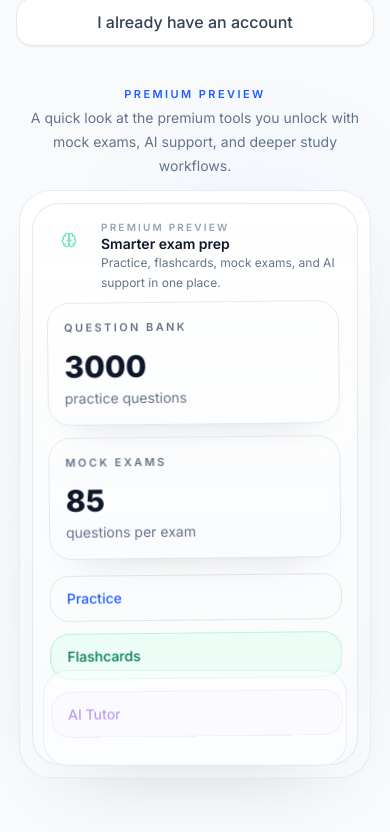
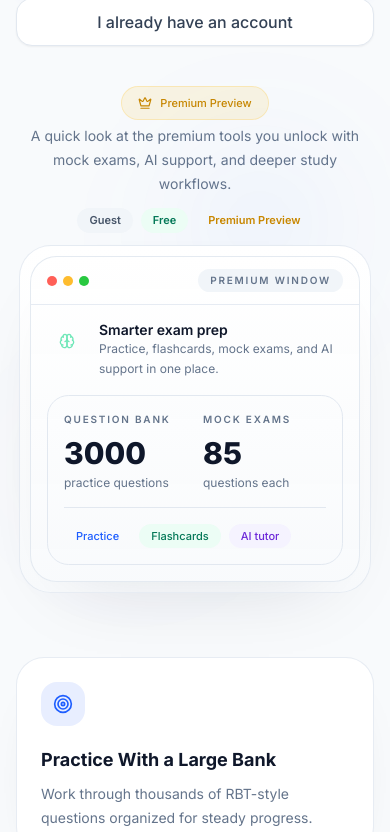
Before and after one commit to MystoganzTv/RBTGenius, a React (Vite) app: page / in a window 390 px wide. Shown: the part 498-1330 px from the top of the page. Built offline with nearby package versions, Linux system fonts and the light colour scheme; no server answers; the HTML template or start-up script is replaced by a standard one.

Commit message:
Refine mobile premium preview window

```diff
--- a/src/pages/Landing.jsx
+++ b/src/pages/Landing.jsx
@@ -46,6 +46,36 @@ const premiumPreviewPanels = [
     accentClassName:
       "bg-emerald-500/14 text-emerald-300",
     Icon: Brain,
+    renderMobileContent: (isDark) => (
+      <div
+        className={`rounded-[1.35rem] border p-4 ${
+          isDark ? "border-white/10 bg-white/5" : "border-slate-200 bg-white/92"
+        }`}
+      >
+        <div className="grid grid-cols-2 gap-4">
+          <div>
+            <p className={`text-[10px] font-semibold uppercase tracking-[0.18em] ${isDark ? "text-slate-400" : "text-slate-500"}`}>
+              Question bank
+            </p>
+            <p className={`mt-2 text-3xl font-black ${isDark ? "text-white" : "text-slate-900"}`}>3000</p>
+            <p className={`mt-1 text-xs ${isDark ? "text-slate-400" : "text-slate-500"}`}>practice questions</p>
+          </div>
+          <div>
+            <p className={`text-[10px] font-semibold uppercase tracking-[0.18em] ${isDark ? "text-slate-400" : "text-slate-500"}`}>
+              Mock exams
+            </p>
+            <p className={`mt-2 text-3xl font-black ${isDark ? "text-white" : "text-slate-900"}`}>85</p>
+            <p className={`mt-1 text-xs ${isDark ? "text-slate-400" : "text-slate-500"}`}>questions each</p>
+          </div>
+        </div>
+        <div className={`mt-4 h-px ${isDark ? "bg-white/10" : "bg-slate-200"}`} />
+        <div className="mt-4 flex flex-wrap gap-2">
+          <span className={`rounded-full px-3 py-1 text-[11px] font-medium ${isDark ? "bg-[#2D6BFF]/14 text-[#8EB0FF]" : "bg-[#2D6BFF]/8 text-[#1E5EFF]"}`}>Practice</span>
+          <span className={`rounded-full px-3 py-1 text-[11px] font-medium ${isDark ? "bg-emerald-500/10 text-emerald-300" : "bg-emerald-50 text-emerald-700"}`}>Flashcards</span>
+          <span className={`rounded-full px-3 py-1 text-[11px] font-medium ${isDark ? "bg-violet-500/10 text-violet-300" : "bg-violet-50 text-violet-700"}`}>AI tutor</span>
+        </div>
+      </div>
+    ),
     renderContent: (isDark) => (
       <div className="space-y-4">
         <div className="grid gap-3 sm:grid-cols-2">
@@ -97,6 +127,43 @@ const premiumPreviewPanels = [
     accentClassName:
       "bg-[#2D6BFF]/14 text-[#8EB0FF]",
     Icon: ClipboardCheck,
+    renderMobileContent: (isDark) => (
+      <div
+        className={`rounded-[1.35rem] border p-4 ${
+          isDark ? "border-white/10 bg-white/5" : "border-slate-200 bg-white/92"
+        }`}
+      >
+        <div className="flex items-center justify-between gap-3">
+          <div>
+            <p className={`text-[10px] font-semibold uppercase tracking-[0.18em] ${isDark ? "text-slate-400" : "text-slate-500"}`}>
+              Mock readiness
+            </p>
+            <p className={`mt-2 text-3xl font-black ${isDark ? "text-white" : "text-slate-900"}`}>212</p>
+            <p className={`mt-1 text-xs ${isDark ? "text-slate-400" : "text-slate-500"}`}>average scaled score</p>
+          </div>
+          <span className={`rounded-full px-3 py-1 text-[10px] font-semibold ${isDark ? "bg-amber-500/16 text-amber-300" : "bg-amber-100 text-amber-700"}`}>
+            Keep practicing
+          </span>
+        </div>
+        <div className={`mt-4 h-3 rounded-full p-0.5 ${isDark ? "bg-white/8" : "bg-slate-100"}`}>
+          <div className="h-full w-[72%] rounded-full bg-gradient-to-r from-[#FF8A3D] via-[#FFB800] to-emerald-400" />
+        </div>
+        <div className="mt-4 grid grid-cols-3 gap-3">
+          <div>
+            <p className="text-2xl font-black text-emerald-300">2</p>
+            <p className={`text-[11px] ${isDark ? "text-slate-400" : "text-slate-500"}`}>passed</p>
+          </div>
+          <div>
+            <p className={`text-2xl font-black ${isDark ? "text-white" : "text-slate-900"}`}>6</p>
+            <p className={`text-[11px] ${isDark ? "text-slate-400" : "text-slate-500"}`}>taken</p>
+          </div>
+          <div>
+            <p className="text-2xl font-black text-amber-300">4</p>
+            <p className={`text-[11px] ${isDark ? "text-slate-400" : "text-slate-500"}`}>review</p>
+          </div>
+        </div>
+      </div>
+    ),
     renderContent: (isDark) => (
       <div className="space-y-4">
         <div
@@ -152,6 +219,25 @@ const premiumPreviewPanels = [
     accentClassName:
       "bg-violet-500/14 text-violet-300",
     Icon: MessageSquareMore,
+    renderMobileContent: (isDark) => (
+      <div
+        className={`rounded-[1.35rem] border p-4 ${
+          isDark ? "border-white/10 bg-white/5" : "border-slate-200 bg-white/92"
+        }`}
+      >
+        <div className={`max-w-[85%] rounded-2xl rounded-bl-md px-3 py-2 text-xs ${isDark ? "bg-white/8 text-slate-300" : "bg-slate-100 text-slate-600"}`}>
+          Why is differential reinforcement better than just saying “no”?
+        </div>
+        <div className="mt-3 ml-auto max-w-[82%] rounded-2xl rounded-br-md bg-[#2D6BFF] px-3 py-2 text-xs text-white">
+          It teaches what to do instead, so the learner has a replacement behavior to reinforce.
+        </div>
+        <div className="mt-4 flex flex-wrap gap-2">
+          <span className={`rounded-full px-3 py-1 text-[11px] font-medium ${isDark ? "bg-violet-500/10 text-violet-300" : "bg-violet-50 text-violet-700"}`}>Concepts</span>
+          <span className={`rounded-full px-3 py-1 text-[11px] font-medium ${isDark ? "bg-white/6 text-slate-300" : "bg-slate-100 text-slate-600"}`}>Explain</span>
+          <span className={`rounded-full px-3 py-1 text-[11px] font-medium ${isDark ? "bg-white/6 text-slate-300" : "bg-slate-100 text-slate-600"}`}>Prompts</span>
+        </div>
+      </div>
+    ),
     renderContent: (isDark) => (
       <div className="space-y-4">
         <div
@@ -319,9 +405,10 @@ export default function Landing() {
           <div className="relative min-h-[380px] px-0 py-2 sm:min-h-[520px] sm:px-2 sm:py-6 lg:px-4">
             <div className="pointer-events-none absolute inset-0 bg-[radial-gradient(circle_at_68%_28%,rgba(45,107,255,0.10),transparent_23%),radial-gradient(circle_at_34%_74%,rgba(139,92,246,0.08),transparent_22%)] blur-3xl" />
             <div className="mx-auto mb-3 max-w-[22rem] text-center sm:mb-4 sm:max-w-[34rem] sm:text-left">
-              <p className="text-[11px] font-semibold uppercase tracking-[0.22em] text-[#1E5EFF] dark:text-[#8EB0FF] sm:text-xs">
+              <div className="inline-flex items-center gap-2 rounded-full border border-[#FFB800]/20 bg-[#FFB800]/10 px-4 py-2 text-[11px] font-medium text-[#C88700] dark:border-[#FFB800]/25 dark:bg-[#FFB800]/12 dark:text-[#FFD36B] sm:text-sm">
+                <Crown className="h-3.5 w-3.5" />
                 Premium Preview
-              </p>
+              </div>
               <p className="mt-1 text-sm leading-6 text-slate-500 dark:text-slate-400 sm:max-w-md">
                 A quick look at the premium tools you unlock with mock exams, AI support, and deeper study workflows.
               </p>
@@ -331,26 +418,70 @@ export default function Landing() {
                 const activePanel = premiumPreviewPanels[activePreviewIndex];
 
                 return (
+                  <div className="space-y-3">
+                    <div className="flex items-center justify-center gap-2">
+                      <span
+                        className={`rounded-full px-3 py-1 text-[11px] font-semibold ${
+                          isDark
+                            ? "bg-white/6 text-slate-300"
+                            : "bg-slate-100 text-slate-600"
+                        }`}
+                      >
+                        Guest
+                      </span>
+                      <span
+                        className={`rounded-full px-3 py-1 text-[11px] font-semibold ${
+                          isDark
+                            ? "bg-emerald-500/10 text-emerald-300"
+                            : "bg-emerald-50 text-emerald-700"
+                        }`}
+                      >
+                        Free
+                      </span>
+                      <span className="rounded-full bg-[#FFB800]/14 px-3 py-1 text-[11px] font-semibold text-[#C88700] dark:text-[#FFD36B]">
+                        Premium Preview
+                      </span>
+                    </div>
+
                     <div
-                    className={`overflow-hidden rounded-[2rem] border p-3 ${
+                      className={`overflow-hidden rounded-[2rem] border p-2.5 ${
                         isDark
                           ? "border-slate-800 bg-[linear-gradient(180deg,#0b1224,#0a1020)] shadow-[0_30px_80px_-50px_rgba(15,23,42,0.9)]"
-                        : "border-slate-200/80 bg-[linear-gradient(180deg,#ffffff,#f8fafc)] shadow-[0_30px_80px_-50px_rgba(15,23,42,0.22)]"
+                          : "border-slate-200/80 bg-[linear-gradient(180deg,#ffffff,#f8fafc)] shadow-[0_30px_80px_-50px_rgba(15,23,42,0.18)]"
                       }`}
                     >
                       <div
-                      key={activePanel.title}
-                      className={`rounded-[1.7rem] border ${
+                        className={`rounded-[1.65rem] border ${
                           isDark
                             ? "border-slate-300/12 bg-[linear-gradient(180deg,rgba(18,31,58,0.88),rgba(10,18,35,0.84))] text-white backdrop-blur-xl"
-                          : "border-slate-200/90 bg-[linear-gradient(180deg,rgba(255,255,255,0.94),rgba(248,250,252,0.92))] text-slate-900 shadow-[0_28px_80px_-48px_rgba(15,23,42,0.20)] backdrop-blur-xl"
+                            : "border-slate-200/90 bg-[linear-gradient(180deg,rgba(255,255,255,0.96),rgba(248,250,252,0.94))] text-slate-900 shadow-[0_24px_60px_-42px_rgba(15,23,42,0.16)] backdrop-blur-xl"
                         }`}
                         style={{
                           animation:
                             "landing-preview-mobile-enter 560ms cubic-bezier(0.19, 1, 0.22, 1) both",
                         }}
                       >
-                      <div className="flex min-h-[290px] flex-col p-4 pb-5">
+                        <div
+                          className={`flex items-center justify-between border-b px-4 py-3 ${
+                            isDark ? "border-white/8" : "border-slate-200/80"
+                          }`}
+                        >
+                          <div className="flex items-center gap-1.5">
+                            <span className="h-2.5 w-2.5 rounded-full bg-[#FF5F57]" />
+                            <span className="h-2.5 w-2.5 rounded-full bg-[#FEBC2E]" />
+                            <span className="h-2.5 w-2.5 rounded-full bg-[#28C840]" />
+                          </div>
+                          <div
+                            className={`rounded-full px-3 py-1 text-[10px] font-semibold uppercase tracking-[0.18em] ${
+                              isDark
+                                ? "bg-white/6 text-slate-300"
+                                : "bg-slate-100 text-slate-500"
+                            }`}
+                          >
+                            Premium Window
+                          </div>
+                        </div>
+                        <div className="flex min-h-[254px] flex-col p-4 pb-4">
                           <div className="flex items-start gap-3">
                             <div
                               className={`flex h-10 w-10 flex-shrink-0 items-center justify-center rounded-2xl ${activePanel.accentClassName}`}
@@ -358,36 +489,29 @@ export default function Landing() {
                               <activePanel.Icon className="h-4 w-4" />
                             </div>
                             <div className="min-w-0">
-                            <p className={`text-[10px] font-semibold uppercase tracking-[0.22em] ${isDark ? "text-slate-500/90" : "text-slate-400"}`}>
-                              {activePanel.label}
-                            </p>
-                            <p className={`text-sm font-semibold leading-tight ${isDark ? "text-white" : "text-slate-900"}`}>
+                              <p
+                                className={`text-sm font-semibold leading-tight ${
+                                  isDark ? "text-white" : "text-slate-900"
+                                }`}
+                              >
                                 {activePanel.title}
                               </p>
-                            <p className={`text-xs leading-5 ${isDark ? "text-slate-300" : "text-slate-500"}`}>
+                              <p
+                                className={`text-xs leading-5 ${
+                                  isDark ? "text-slate-300" : "text-slate-500"
+                                }`}
+                              >
                                 {activePanel.subtitle}
                               </p>
                             </div>
                           </div>
 
-                        <div
-                          className="mt-4 flex-1"
-                          style={{
-                            animation: "landing-preview-drift 9s ease-in-out infinite",
-                          }}
-                        >
-                          {activePanel.renderContent(isDark)}
+                          <div className="mt-4 flex-1">
+                            {(activePanel.renderMobileContent ?? activePanel.renderContent)(isDark)}
                           </div>
                         </div>
                       </div>
-                    <div
-                      aria-hidden="true"
-                      className={`pointer-events-none absolute inset-x-6 bottom-3 h-24 rounded-[1.6rem] border ${
-                        isDark
-                          ? "border-slate-700/40 bg-white/[0.02]"
-                          : "border-slate-200/70 bg-white/55"
-                      }`}
-                    />
+                    </div>
                   </div>
                 );
               })()}
```
Lines whose indentation alone changed are shown as unchanged.
